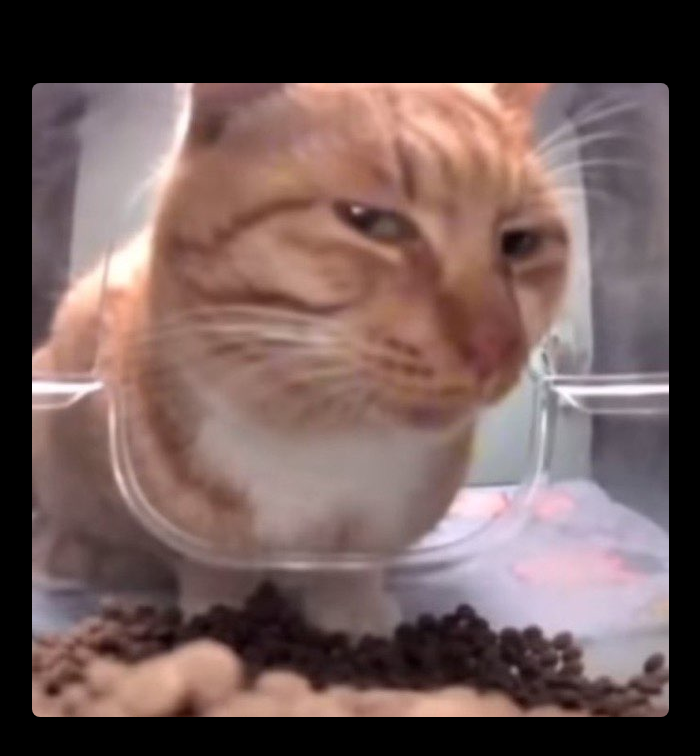
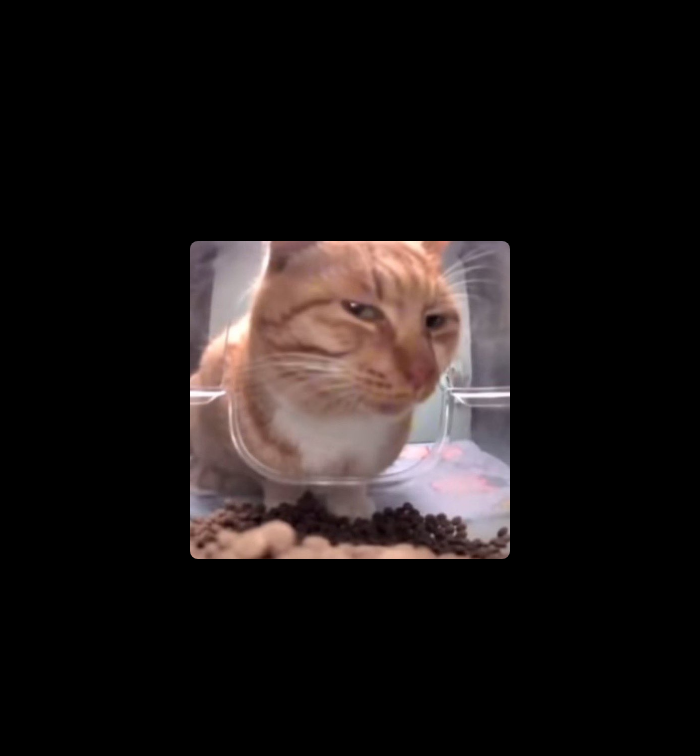
Before and after one commit to Gjones747/gavn.sh, a plain HTML site: page static/index.html in a window 1280 px wide. Shown: the whole page, without its empty margins (290-990 px from the left). Drawn offline with Linux system fonts and the light colour scheme.

Commit message:
Make cat image smaller

```diff
--- a/static/index.html
+++ b/static/index.html
@@ -7,7 +7,7 @@
   <style>
     html, body { margin: 0; height: 100%; background: #000; }
     body { display: flex; align-items: center; justify-content: center; }
-    img { max-width: 90vw; max-height: 90vh; border-radius: 8px; }
+    img { width: min(320px, 70vw); height: auto; border-radius: 8px; }
   </style>
 </head>
 <body>
```
